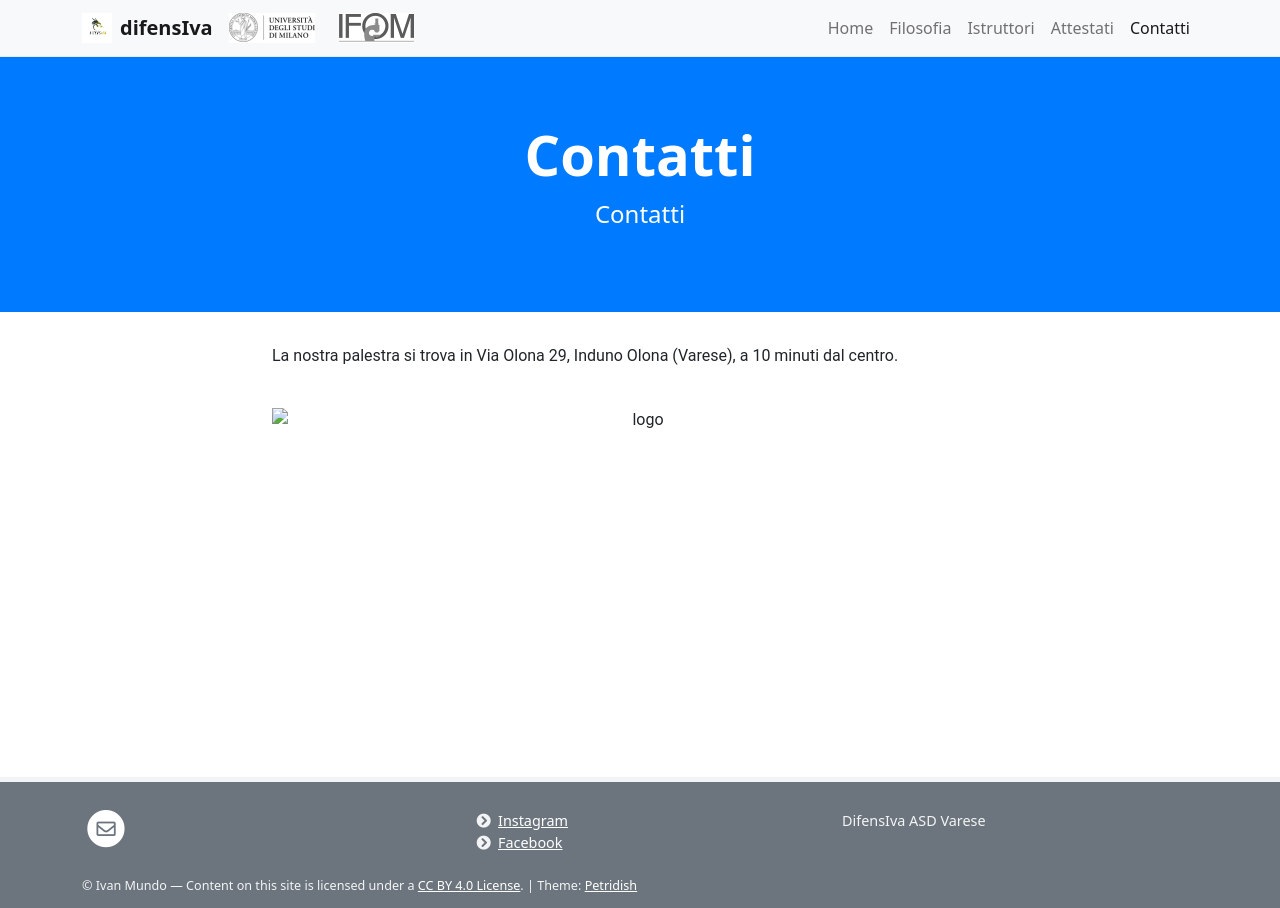
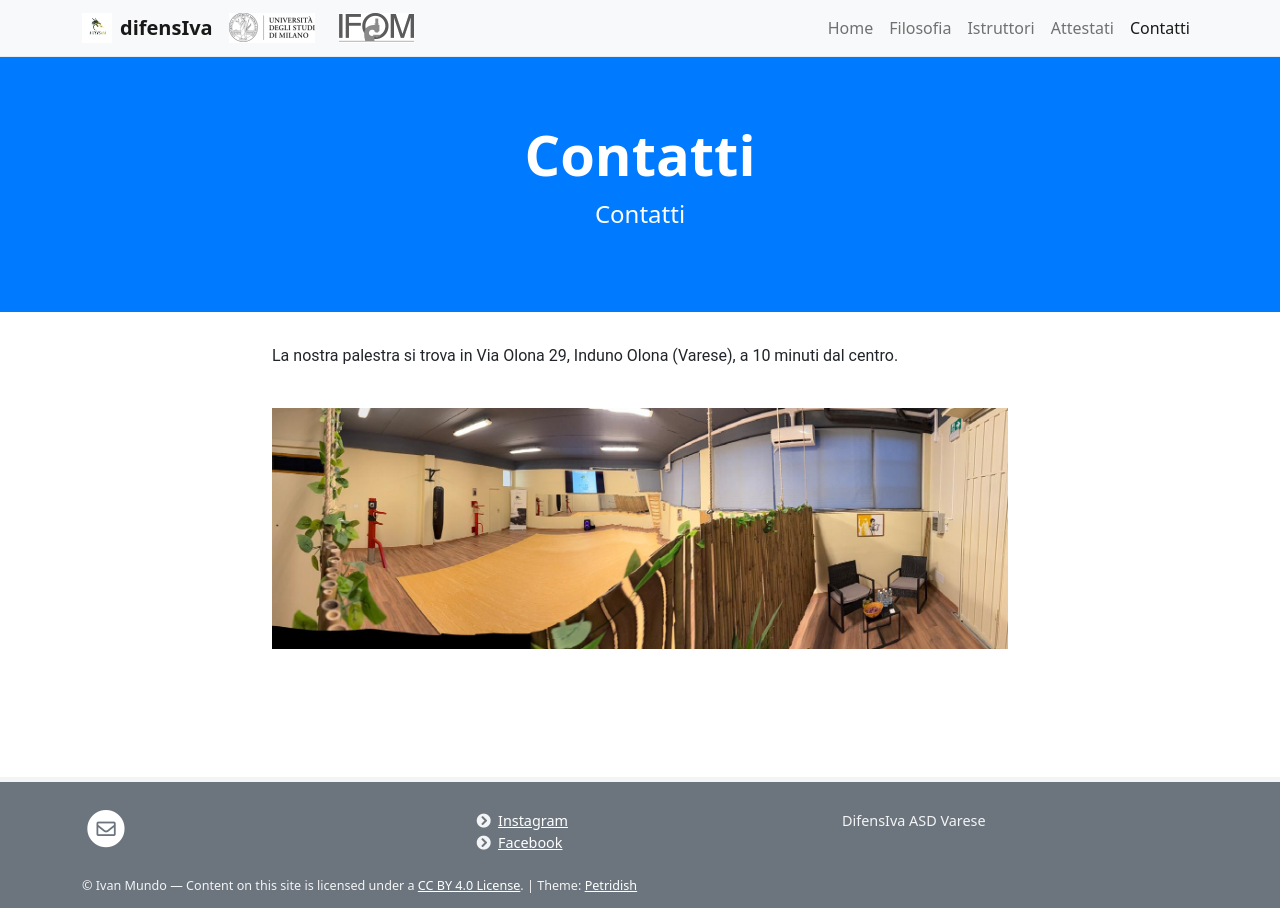
Before and after one commit to difensiva-varese/difensiva, a Jekyll site: the page built from pages/contatti.md, in a window 1280 px wide. Built offline with Jekyll 4.4.1, drawn with Linux system fonts in a browser that asks for light colours.

Commit message:
adding new images

```diff
--- a/pages/contatti.md
+++ b/pages/contatti.md
@@ -8,7 +8,7 @@ permalink: /contatti/
 La nostra palestra si trova in Via Olona 29, Induno Olona (Varese), a 10 minuti dal centro.
 <br><br>
 <p align="center">
-  <img src="images_2/difensiva_location.jpg" alt="logo" />
+  <img src="/images_2/difensiva_location.jpg" alt="logo" />
 </p>
 
 <!-- Content here would shop up above your list of posts -->
```
Also changed, not shown: pages/home.md (+1 -1 lines), 1 other file.
